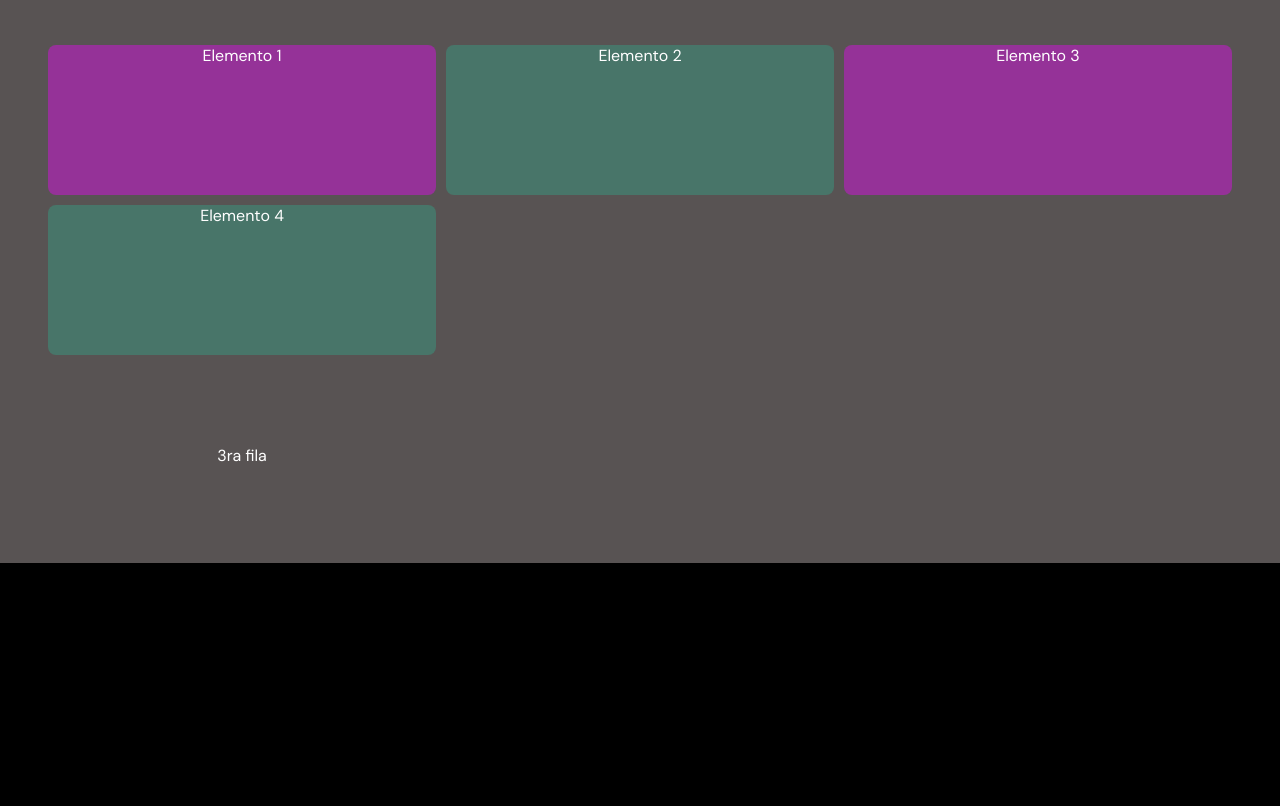
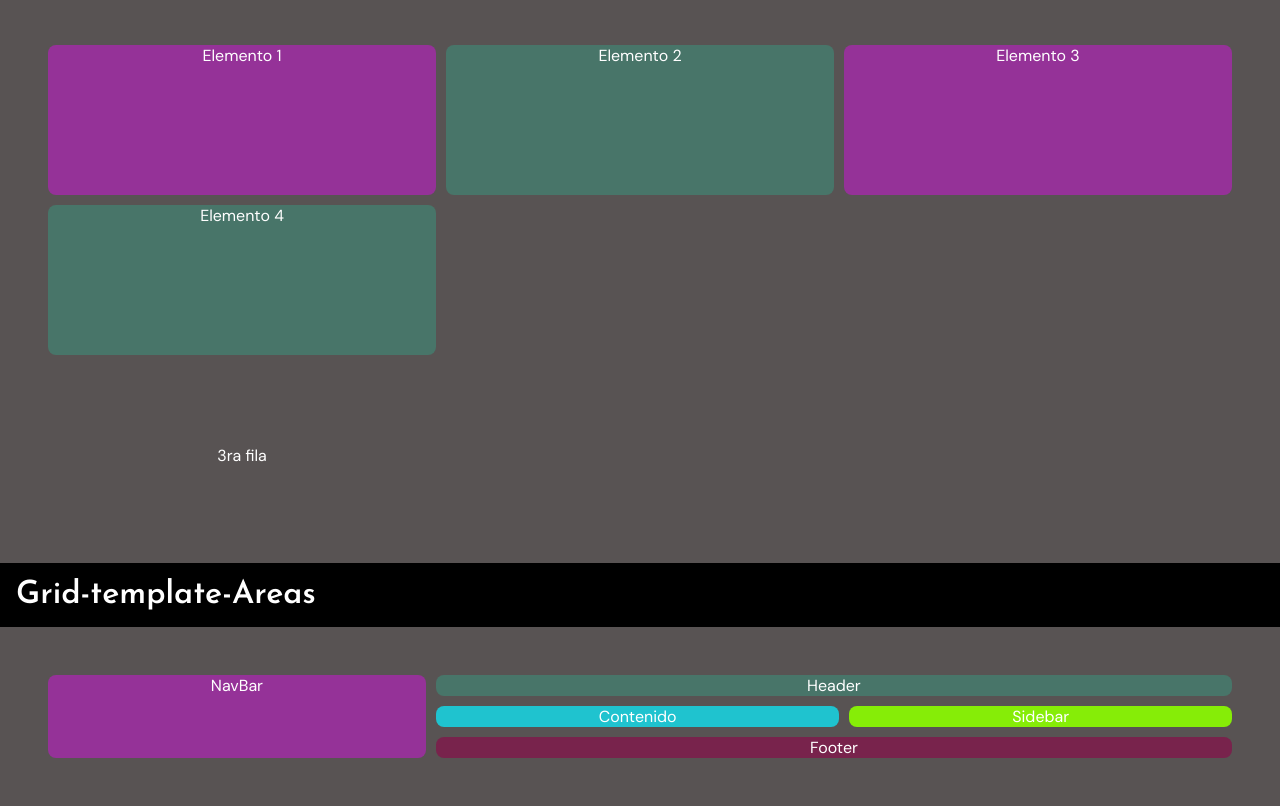
Before and after one commit to GabyFerD/PracticaGrid, a plain HTML site: page index.html in a window 1280 px wide. Shown: the part 981-1787 px from the top of the page. Before the commit the page ends 1544 px from the top, so only its background shows below. Drawn offline with Linux system fonts and the light colour scheme.

Commit message:
grid-areas

```diff
--- a/index.html
+++ b/index.html
@@ -35,5 +35,13 @@
       <div class="container__div">Elemento 4</div>
       <p class="grid-repeat__p">3ra fila</p>
     </div>
+    <p class="title">Grid-template-Areas</p>
+    <div class="container grid-areas">
+      <div class="div nav">NavBar</div>
+      <div class="div header">Header</div>
+      <div class="div sidebar">Sidebar</div>
+      <div class="div content">Contenido</div>
+      <div class="div footer">Footer</div>
+    </div>
   </body>
 </html>
--- a/style.css
+++ b/style.css
@@ -12,6 +12,9 @@
   --color3: #ffffff;
   --color4: #953298;
   --color5: #487569;
+  --color6: #1fc3cf;
+  --color7: #86ed07;
+  --color8: #78234c;
   --font-family1: "DM Sans", sans-serif;
   --font-family2: "Josefin Sans", sans-serif;
 }
@@ -77,3 +80,41 @@ body {
   padding-top: 5rem;
   grid-row: 3;
 }
+
+.grid-areas {
+  display: grid;
+  grid-template-areas:
+    "nav header header"
+    "nav content sidebar"
+    "nav footer footer";
+  gap: 10px;
+}
+
+.div {
+  border-radius: 8px;
+}
+
+.nav {
+  grid-area: nav;
+  background-color: var(--color4);
+}
+
+.header {
+  grid-area: header;
+  background-color: var(--color5);
+}
+
+.content {
+  grid-area: content;
+  background-color: var(--color6);
+}
+
+.sidebar {
+  grid-area: sidebar;
+  background-color: var(--color7);
+}
+
+.footer {
+  grid-area: footer;
+  background-color: var(--color8);
+}
```
